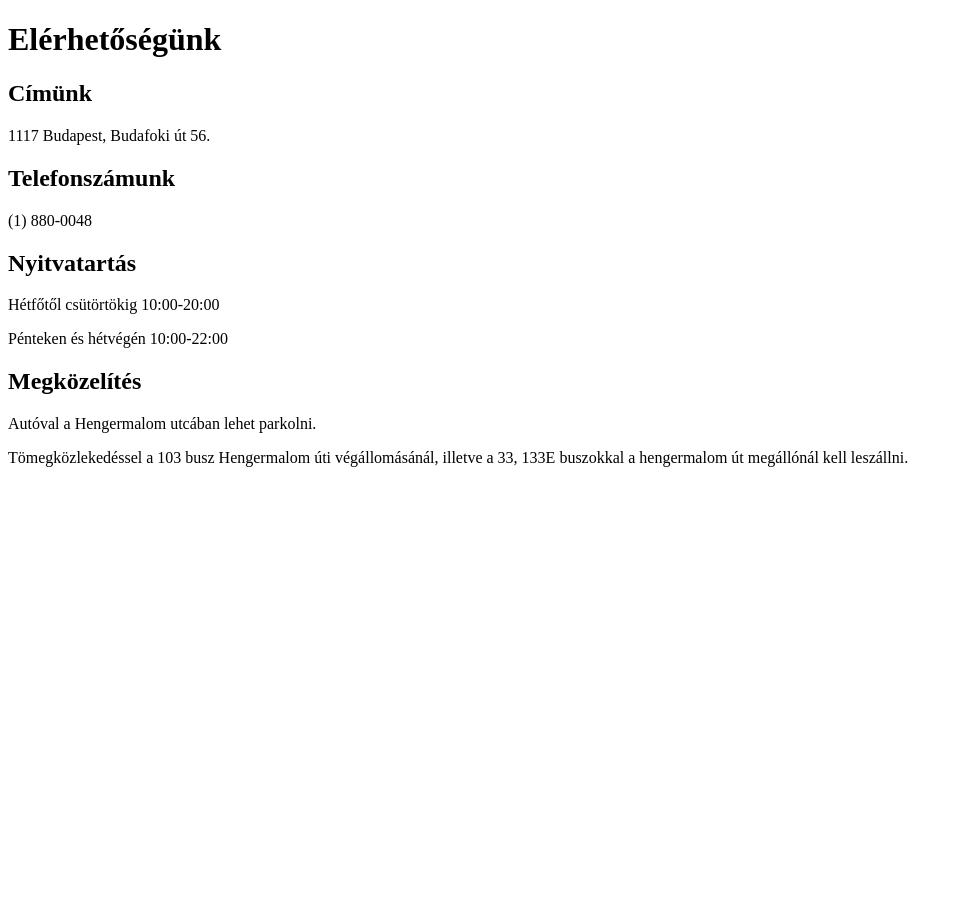
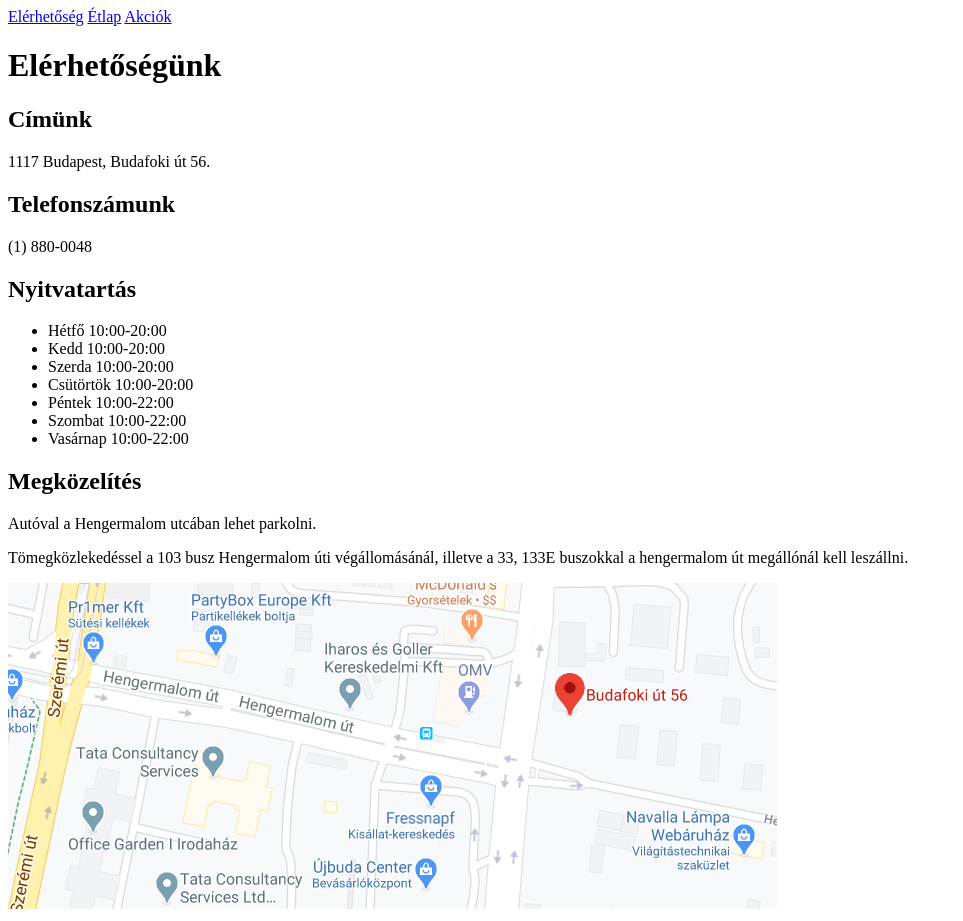
Before and after one commit to bgdozsa/bgdozsa.github.io, a plain HTML site: page contact.html in a window 1280 px wide. Shown: the whole page, without its empty margins (0-963 px from the left). Before the commit the page ends 800 px from the top, so only its background shows below. Drawn offline with Linux system fonts and the light colour scheme.

Commit message:
02-17 előadás szerinti verzió

```diff
--- a/contact.html
+++ b/contact.html
@@ -6,17 +6,28 @@
     <title>Elérhetőségünk</title>
 </head>
 <body>
+    <a href="contact.html">Elérhetőség</a>
+    <a href="menu.html">Étlap</a>
+    <a href="index.html">Akciók</a>
     <h1>Elérhetőségünk</h1>
     <h2>Címünk</h2>
     <p>1117 Budapest, Budafoki út 56.</p>
     <h2>Telefonszámunk</h2>
     <p>(1) 880-0048</p>
     <h2>Nyitvatartás</h2>
-    <p>Hétfőtől csütörtökig 10:00-20:00</p>
-    <p>Pénteken és hétvégén 10:00-22:00</p>
+    <ul>
+        <li>Hétfő 10:00-20:00</li>
+        <li>Kedd 10:00-20:00</li>
+        <li>Szerda 10:00-20:00</li>
+        <li>Csütörtök 10:00-20:00</li>
+        <li>Péntek 10:00-22:00</li>
+        <li>Szombat 10:00-22:00</li>
+        <li>Vasárnap 10:00-22:00</li>
+    </ul>
     <h2>Megközelítés</h2>
     <p>Autóval a Hengermalom utcában lehet parkolni.</p>
     <p>Tömegközlekedéssel a 103 busz Hengermalom úti végállomásánál, illetve
        a 33, 133E buszokkal a hengermalom út megállónál kell leszállni.</p>
+    <img src="images/map.PNG" alt="Térkép">
 </body>
 </html>
```
Also changed, not shown: index.html (+3 -0 lines), menu.html (added, +14 -0 lines), images/map.PNG (added).
